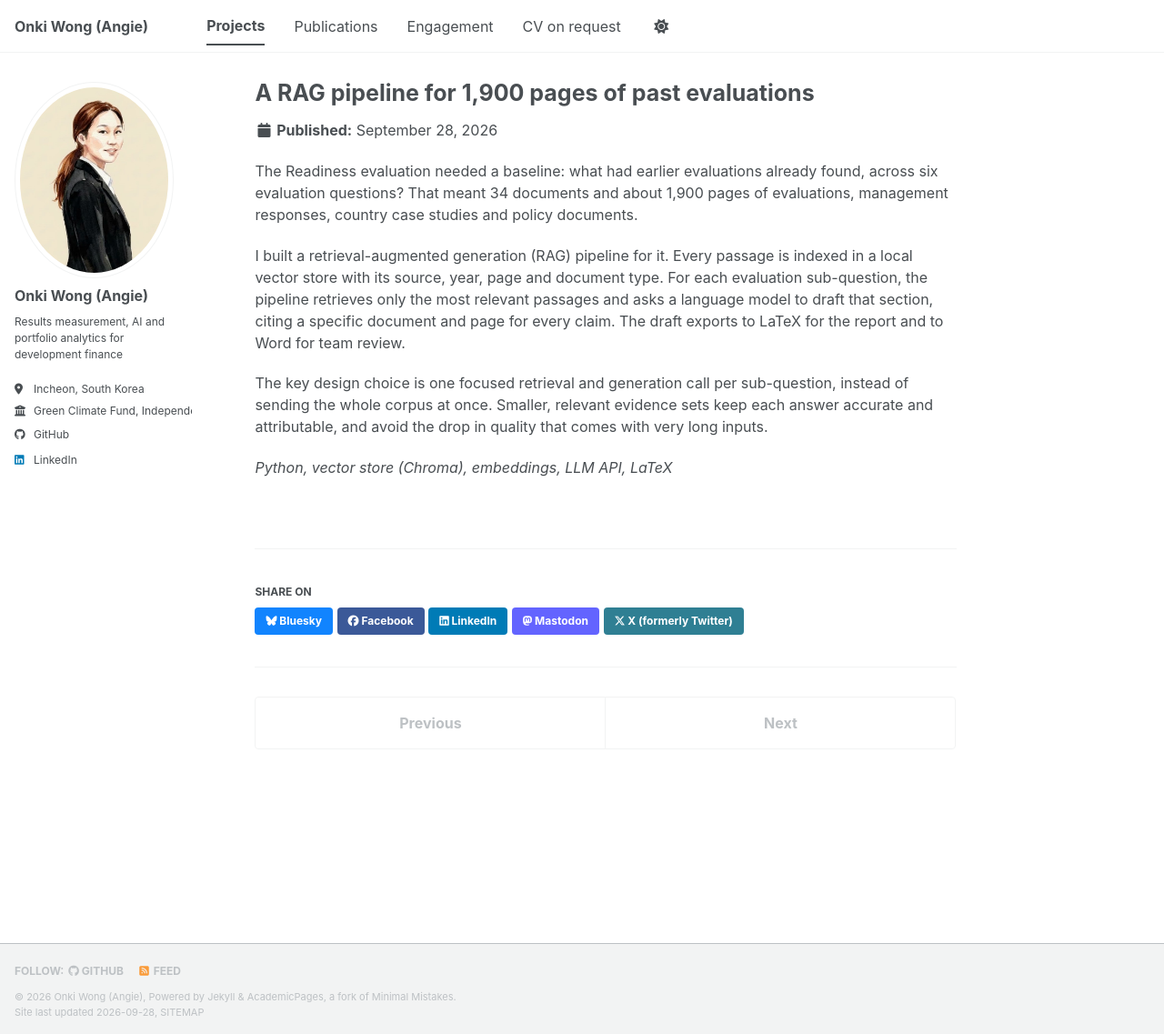
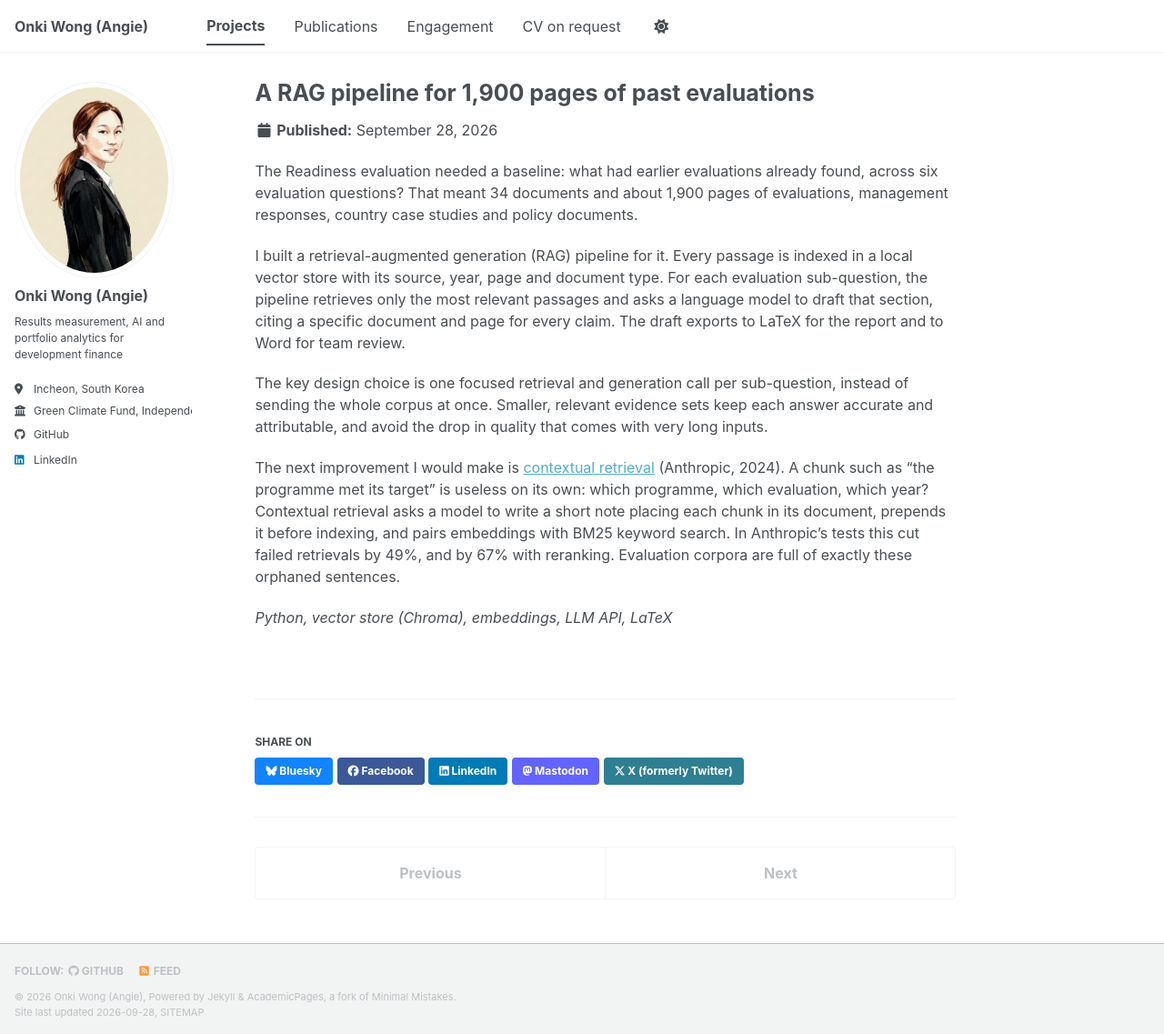
Before and after one commit to owangie/owangie.github.io, a Jekyll site: the page built from _portfolio/1b-rpsp-rag-synthesis.md, in a window 1280 px wide and 1137 px high. Shown: the whole window at 91% size. Built offline with Jekyll 4.4.1, drawn with Linux system fonts in a browser that asks for light colours; a style sheet for code colours, icons or effects is not loaded.

Commit message:
RAG card: cite contextual retrieval as next step

```diff
--- a/_portfolio/1b-rpsp-rag-synthesis.md
+++ b/_portfolio/1b-rpsp-rag-synthesis.md
@@ -11,4 +11,6 @@ I built a retrieval-augmented generation (RAG) pipeline for it. Every passage is
 
 The key design choice is one focused retrieval and generation call per sub-question, instead of sending the whole corpus at once. Smaller, relevant evidence sets keep each answer accurate and attributable, and avoid the drop in quality that comes with very long inputs.
 
+The next improvement I would make is [contextual retrieval](https://www.anthropic.com/engineering/contextual-retrieval) (Anthropic, 2024). A chunk such as "the programme met its target" is useless on its own: which programme, which evaluation, which year? Contextual retrieval asks a model to write a short note placing each chunk in its document, prepends it before indexing, and pairs embeddings with BM25 keyword search. In Anthropic's tests this cut failed retrievals by 49%, and by 67% with reranking. Evaluation corpora are full of exactly these orphaned sentences.
+
 *Python, vector store (Chroma), embeddings, LLM API, LaTeX*
```
